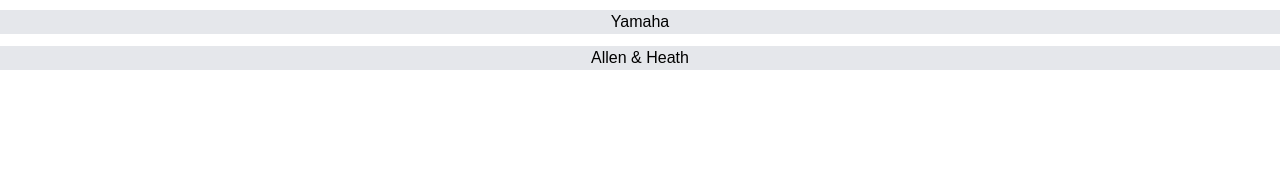
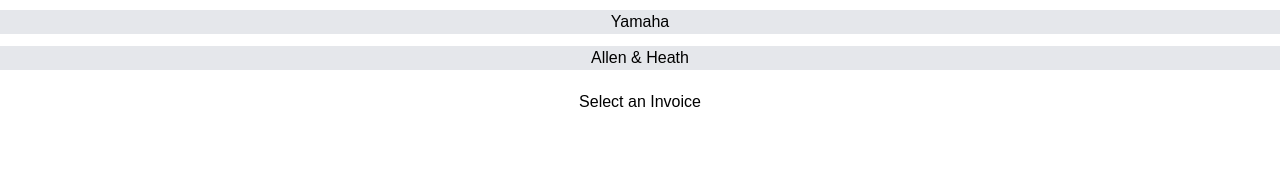
Before and after one commit to Alberto23B/react_router_example, a React (Create React App) app: page /invoices in a window 1280 px wide. Shown: the part 122-300 px from the top of the page. Built offline with nearby package versions, Linux system fonts and the light colour scheme; a web font is replaced by a local one.

Commit message:
lesson 6 - index route

```diff
--- a/src/components/Invoices.js
+++ b/src/components/Invoices.js
@@ -10,7 +10,7 @@
                 return <Link className="bg-gray-200"
                 to={`/invoices/${invoice.number}`}
                 key={invoice.number}
-                target="_blank">
+                >
                   {invoice.name}
                 </Link>
               })}
--- a/src/index.js
+++ b/src/index.js
@@ -14,8 +14,14 @@
     <BrowserRouter>
       <Routes>
         <Route path='/' element={ <App />}>
-          <Route path='/invoices' element={ <Invoices />} />
-          <Route path='/invoices/:invoiceId' element={<Bills />}/>
+          <Route path='/invoices' element={ <Invoices />}>
+            <Route index element={
+              <main className='text-center py-5'>
+                <p>Select an Invoice</p>
+              </main>
+            }></Route>
+            <Route path='/invoices/:invoiceId' element={<Bills />}/>
+          </Route>
           <Route path='/expenses' element={ <Expenses />} />
           <Route path="*" element={
             <main className='text-center'>
```
